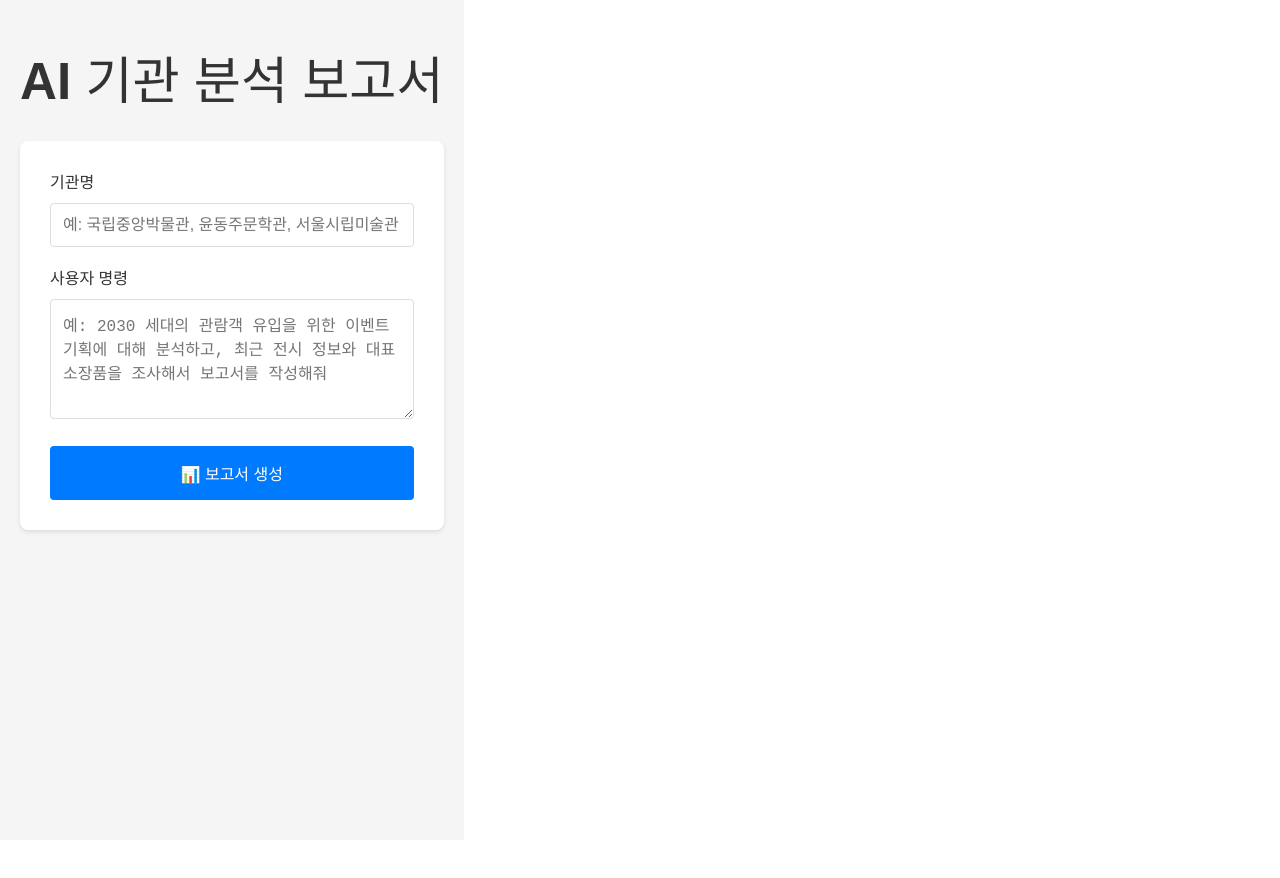
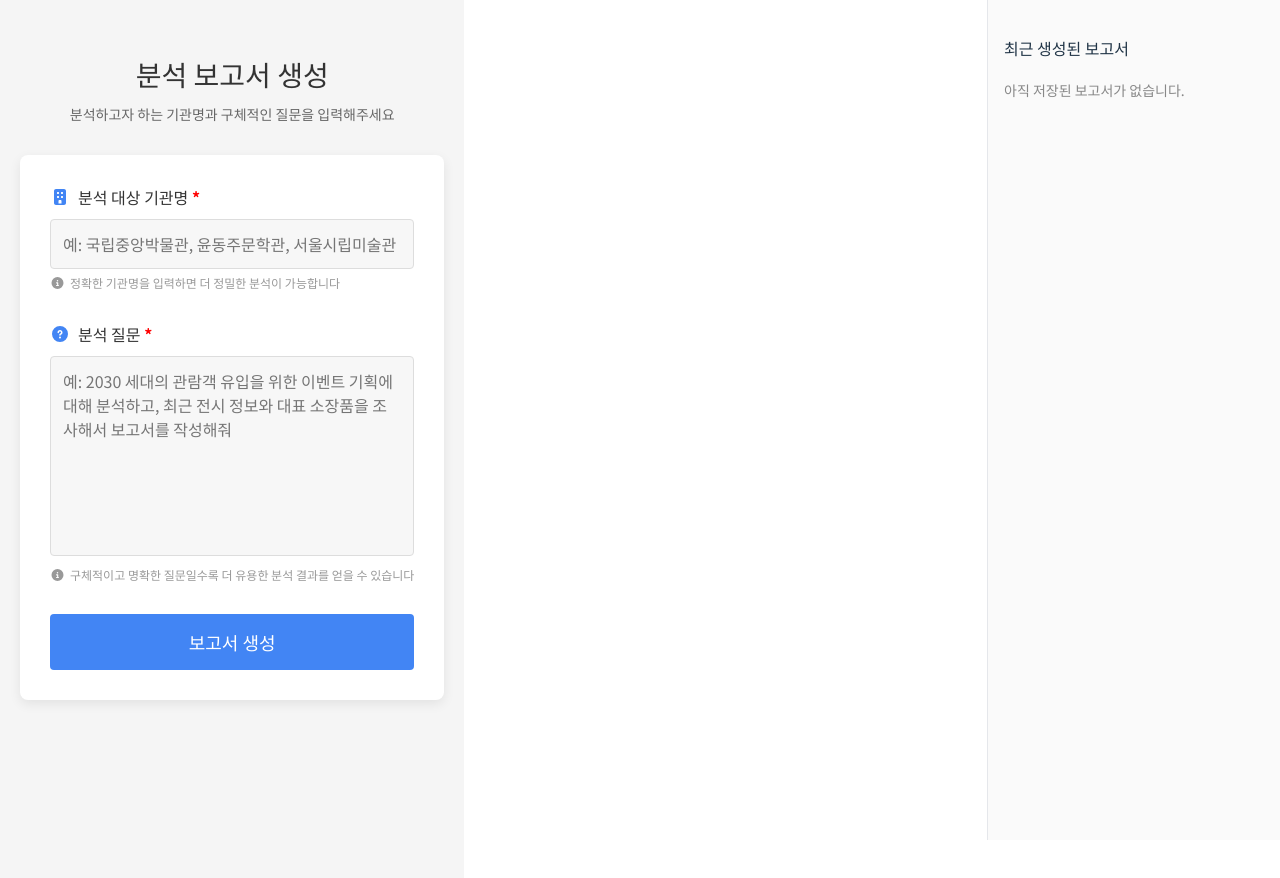
Before and after one commit to Ctrl-Plus-Zi/capstone-ai-report-generator, a React (Vite) app in the folder frontend/: page / in a window 1280 px wide. Before the commit the page ends 840 px from the top, so only its background shows below. Built offline with nearby package versions, Linux system fonts and the light colour scheme; the HTML template or start-up script is replaced by a standard one.

Commit message:
UI 변경 저장

```diff
--- a/frontend/package.json
+++ b/frontend/package.json
@@ -15,6 +15,9 @@
     "vite": "^7.1.7"
   },
   "dependencies": {
+    "@fortawesome/fontawesome-svg-core": "^7.1.0",
+    "@fortawesome/free-solid-svg-icons": "^7.1.0",
+    "@fortawesome/react-fontawesome": "^3.1.0",
     "lightweight-charts": "^5.0.8",
     "lucide-react": "^0.263.1",
     "react": "^18.2.0",
--- /dev/null
+++ b/frontend/src/App.css
@@ -0,0 +1,373 @@
+/* App.css */
+
+@import url('https://fonts.googleapis.com/css2?family=Noto+Sans+KR:wght@100..900&display=swap');
+
+/* 전체 레이아웃 스타일 */
+.app-container {
+  min-height: 100vh;
+  background-color: #f5f5f5;
+  padding: 40px 20px;
+  font-family: 'Noto Sans KR', sans-serif;
+}
+
+.content-wrapper {
+  max-width: 600px; /* 분석 보고서 생성 이미지에 맞게 너비 유지 */
+  margin: 0 auto;
+}
+
+/* --- 제목 및 안내 문구 스타일 --- */
+.main-title {
+  text-align: center;
+  margin-bottom: 5px; /* 제목과 서브타이틀 사이 간격 좁게 */
+  color: #333;
+  font-size: 28px;
+}
+
+.subtitle {
+  text-align: center;
+  margin-bottom: 30px; /* 제목 아래 안내 문구 간격 */
+  color: #666;
+  font-size: 14px;
+}
+
+/* --- 입력 폼 스타일 (중앙 카드) --- */
+.card-form {
+  background-color: white;
+  padding: 30px;
+  border-radius: 8px;
+  box-shadow: 0 4px 12px rgba(0, 0, 0, 0.08);
+  margin-bottom: 20px;
+}
+
+/* --- 폼 그룹 및 라벨 스타일 (아이콘 포함) --- */
+.form-group {
+  margin-bottom: 30px; /* 그룹 간 간격 늘림 */
+}
+
+.label-container {
+  display: flex;
+  align-items: center;
+  margin-bottom: 10px;
+}
+
+.form-label {
+  font-weight: bold;
+  color: #333;
+  font-size: 16px;
+  margin-left: 8px; /* 아이콘과 텍스트 간격 */
+}
+
+/* --- 입력 필드/텍스트 영역 공통 스타일 --- */
+.form-input {
+  width: 100%;
+  padding: 12px;
+  border: 1px solid #ddd;
+  border-radius: 4px;
+  font-size: 16px;
+  box-sizing: border-box;
+  transition: background-color 0.2s, border-color 0.2s;
+  background-color: #f7f7f7;
+  font-family: 'Noto Sans KR', sans-serif;
+}
+
+.form-input:focus {
+  border-color: #4285f4;
+  outline: none;
+}
+
+.form-textarea {
+  height: 200px; /* 높이 크게 조정 */
+  resize: none; /* 크기 조절 방지 */
+}
+
+/* --- 상세 안내 문구 (회색) --- */
+.guidance-text {
+  font-size: 12px;
+  color: #999;
+  margin-top: 5px;
+  display: flex;
+  align-items: center;
+}
+
+.guidance-text .icon {
+  margin-right: 5px;
+}
+
+/* --- 예시 텍스트 스타일 --- */
+.placeholder-examples {
+    font-size: 14px;
+    color: #888;
+    line-height: 1.5;
+    margin-top: 10px;
+    white-space: pre-wrap;
+}
+
+/* --- 버튼 스타일 (이미지에 없으므로 깔끔하게 유지) --- */
+.submit-button {
+  width: 100%;
+  padding: 15px;
+  color: white;
+  border: none;
+  border-radius: 4px;
+  font-size: 18px;
+  font-weight: bold;
+  cursor: pointer;
+  transition: background-color 0.3s;
+  display: flex;
+  align-items: center;
+  justify-content: center;
+  background-color: #4285f4;
+}
+
+.submit-button-disabled {
+  background-color: #a0c3ff;
+  cursor: not-allowed;
+}
+
+.button-icon {
+  margin-right: 8px;
+}
+
+/* --- 오류 및 결과 섹션 (오른쪽 이미지에는 없지만 기존 기능을 유지하며 스타일만 조정) --- */
+.error-message {
+  background-color: #ffebee;
+  color: #c62828;
+  padding: 15px;
+  border-radius: 4px;
+  margin-bottom: 20px;
+  border: 1px solid #ef5350;
+}
+
+.result-card {
+  background-color: white;
+  padding: 30px;
+  border-radius: 8px;
+  box-shadow: 0 4px 12px rgba(0, 0, 0, 0.08);
+}
+
+.result-title {
+  font-size: 24px;
+  margin-top: 0;
+  margin-bottom: 20px;
+  color: #333;
+  border-bottom: 2px solid #007bff;
+  padding-bottom: 10px;
+}
+
+/* 정보 요약 스타일 */
+.info-summary {
+  margin-bottom: 20px;
+  padding: 15px;
+  background-color: #f8f9fa;
+  border-radius: 4px;
+  font-size: 14px;
+  color: #666;
+}
+
+/* 참고 출처 스타일 */
+.sources-section {
+  margin-bottom: 20px;
+  padding: 15px;
+  background-color: #e3f2fd;
+  border-radius: 4px;
+}
+
+.sources-title {
+  display: block;
+  margin-bottom: 10px;
+  color: #1976d2;
+  font-weight: bold;
+}
+
+.sources-list {
+  margin: 0;
+  padding-left: 20px;
+  list-style-type: disc;
+}
+
+.sources-list li {
+  margin-bottom: 5px;
+}
+
+.source-link {
+  color: #1976d2;
+  text-decoration: none;
+}
+
+.more-sources {
+  margin-top: 10px;
+  font-size: 12px;
+  color: #666;
+}
+
+/* 분석 요약 스타일 */
+.analysis-summary {
+  margin-bottom: 20px;
+  padding: 15px;
+  background-color: #fff3e0;
+  border-radius: 4px;
+}
+
+.analysis-title {
+  display: block;
+  margin-bottom: 10px;
+  color: #f57c00;
+  font-weight: bold;
+}
+
+.analysis-content {
+  line-height: 1.6;
+  white-space: pre-wrap; /* 줄 바꿈 유지 */
+}
+
+/* 최종 보고서 스타일 */
+.final-report-section {
+  margin-bottom: 20px;
+  padding: 20px;
+  background-color: #fafafa;
+  border-radius: 4px;
+  border-left: 4px solid #007bff;
+}
+
+.final-report-title {
+  display: block;
+  margin-bottom: 15px;
+  font-size: 18px;
+  color: #333;
+  font-weight: bold;
+}
+
+.final-report-content {
+  line-height: 1.8;
+  font-size: 16px;
+  color: #333;
+  white-space: pre-wrap; /* 줄 바꿈 유지 */
+}
+
+/* 생성일시 스타일 */
+.generated-at {
+  padding: 10px;
+  background-color: #e8f5e9;
+  border-radius: 4px;
+  font-size: 12px;
+  color: #2e7d32;
+}
+
+/* 분석 요청 중일 때 */
+.loading-spinner {
+  width: 16px;
+  height: 16px;
+  border: 3px solid #ffffff;
+  border-top: 3px solid transparent;
+  border-radius: 50%;
+  animation: spin 0.7s linear infinite;
+  margin-right: 8px;
+}
+
+@keyframes spin {
+  to {
+    transform: rotate(360deg);
+  }
+}
+
+
+/* 파일 저장 */
+/* 파일 저장 사이드바 */
+.saved-list-sidebar {
+  position: fixed;      /* 화면에 고정 */
+  top: 0;               /* 상단부터 시작 */
+  right: 0;             /* 오른쪽 끝에 붙이기 */
+  height: 100vh;        /* 화면 높이 전체 */
+  width: 260px;
+  border-left: 1px solid #e5e7eb;
+  padding: 20px 16px;
+  background: #fafafa;
+  overflow-y: auto;     /* 내용 많으면 스크롤 */
+  z-index: 100;         /* 다른 요소 위에 표시 */
+}
+
+.saved-title {
+  font-size: 16px;
+  font-weight: 600;
+  margin-bottom: 14px;
+}
+
+.saved-empty {
+  color: #888;
+  font-size: 14px;
+  margin-top: 20px;
+}
+
+/* 개별 카드 */
+.saved-card {
+  background: white;
+  border-radius: 10px;
+  padding: 14px 16px;
+  box-shadow: 0 1px 4px rgba(0,0,0,0.05);
+  border: 1px solid #e5e7eb;
+  margin-bottom: 12px;
+  cursor: pointer;
+  transition: 0.15s;
+}
+
+.saved-card:hover {
+  background: #f5f7ff;
+  border-color: #c6d4ff;
+}
+
+/* 카드 상단: 기관명 + 분석 질문 + 완료 버튼 */
+.saved-card-top {
+  display: flex;
+  justify-content: space-between; /* 좌측 정보와 완료 버튼 분리 */
+  align-items: flex-start;        /* 기관명 기준으로 정렬 */
+}
+
+.saved-left {
+  display: flex;
+  flex-direction: column;         /* 기관명 + 분석 질문 세로 배치 */
+  gap: 2px;                       /* 줄 간격 */
+  flex: 1;                         /* 왼쪽 영역 넓이 확보 */
+}
+
+.saved-organization {
+  font-weight: 600;
+  font-size: 15px;
+  color: #111;
+}
+
+.saved-topic {
+  font-size: 13px;
+  color: #666;
+  word-break: break-word;
+}
+
+.saved-status {
+  background: #e6fbe6;
+  color: #2bad52;
+  padding: 2px 8px;
+  border-radius: 6px;
+  font-size: 12px;
+  font-weight: 600;
+  white-space: nowrap; /* 버튼 텍스트 줄바꿈 방지 */
+}
+
+/* 카드 하단: 날짜 및 태그 */
+.saved-card-bottom {
+  display: flex;
+  gap: 8px;
+  margin-top: 8px;
+  align-items: center;
+}
+
+.saved-date {
+  font-size: 13px;
+  color: #666;
+}
+
+.saved-tag {
+  background: #f1f3f5;
+  padding: 2px 8px;
+  border-radius: 6px;
+  font-size: 12px;
+  color: #444;
+}
--- a/frontend/src/App.tsx
+++ b/frontend/src/App.tsx
@@ -1,4 +1,13 @@
 import React, { useState } from 'react';
+import './App.css';
+import { FontAwesomeIcon } from '@fortawesome/react-fontawesome';
+// 필요한 아이콘: 건물/기관, 물음표/정보, 분석
+import {
+    faBuilding,
+    faQuestionCircle,
+    faCircleInfo,
+    faChartBar
+} from '@fortawesome/free-solid-svg-icons';
 
 const API_BASE = 'http://localhost:8000';
 
@@ -18,6 +27,10 @@ function App() {
   const [response, setResponse] = useState<AdvancedReportResponse | null>(null);
   const [loading, setLoading] = useState(false);
   const [error, setError] = useState('');
+/* 사용자가 생성한 보고서 저장 */
+  const [savedReports, setSavedReports] = useState<AdvancedReportResponse[]>(
+  JSON.parse(localStorage.getItem("savedReports") || "[]")
+);
 
   const handleSubmit = async (e: React.FormEvent) => {
     e.preventDefault();
@@ -38,6 +51,10 @@ function App() {
       if (res.ok) {
         const result = await res.json();
         setResponse(result);
+        /* 사용자가 생성한 보고서 저장 */
+        const updated = [...savedReports, result];
+        setSavedReports(updated);
+        localStorage.setItem("savedReports", JSON.stringify(updated));
       } else {
         const errorData = await res.json();
         setError(errorData.detail || '보고서 생성 실패');
@@ -49,146 +66,142 @@ function App() {
     }
   };
 
+  const submitButtonClass = `submit-button ${loading ? 'submit-button-disabled' : 'submit-button-active'}`;
+
+  // 텍스트 영역의 예시 문구
+  const userCommandPlaceholder =
+  `예: 2030 세대의 관람객 유입을 위한 이벤트 기획에 대해 분석하고, 최근 전시 정보와 대표 소장품을 조사해서 보고서를 작성해줘`;
+
   return (
-    <div style={{
-      minHeight: '100vh',
-      backgroundColor: '#f5f5f5',
-      padding: '20px',
-      fontFamily: 'Arial, sans-serif'
-    }}>
-      <div style={{ maxWidth: '800px', margin: '0 auto' }}>
+    <div className="app-container">
+      <div className="content-wrapper">
 
-        {/* 제목 */}
-        <h1 style={{
-          textAlign: 'center',
-          marginBottom: '30px',
-          color: '#333'
-        }}>
-          AI 기관 분석 보고서
+        {/* 제목 및 서브타이틀 */}
+        <h1 className="main-title">
+          분석 보고서 생성
         </h1>
+        <p className="subtitle">
+            분석하고자 하는 기관명과 구체적인 질문을 입력해주세요
+        </p>
 
         {/* 입력 폼 */}
-        <div style={{
-          backgroundColor: 'white',
-          padding: '30px',
-          borderRadius: '8px',
-          boxShadow: '0 2px 4px rgba(0,0,0,0.1)',
-          marginBottom: '20px'
-        }}>
+        <div className="card-form">
           <form onSubmit={handleSubmit}>
-            <div style={{ marginBottom: '20px' }}>
-              <label style={{
-                display: 'block',
-                marginBottom: '8px',
-                fontWeight: 'bold',
-                color: '#333'
-              }}>
-                기관명
+
+            {/* 분석 대상 기관명 필드 */}
+            <div className="form-group">
+              <div className="label-container">
+                <FontAwesomeIcon icon={faBuilding} color="#4285f4" />
+                <label className="form-label">
+                  분석 대상 기관명 <span style={{color: 'red'}}>*</span>
                 </label>
+              </div>
               <input
                 type="text"
                 value={organizationName}
                 onChange={(e) => setOrganizationName(e.target.value)}
                 placeholder="예: 국립중앙박물관, 윤동주문학관, 서울시립미술관"
-                required
-                style={{
-                  width: '100%',
-                  padding: '12px',
-                  border: '1px solid #ddd',
-                  borderRadius: '4px',
-                  fontSize: '16px',
-                  boxSizing: 'border-box'
-                }}
+                required={true}
+                className="form-input"
               />
+              <div className="guidance-text">
+                <FontAwesomeIcon icon={faCircleInfo} className="icon" />
+                정확한 기관명을 입력하면 더 정밀한 분석이 가능합니다
+              </div>
             </div>
 
-            <div style={{ marginBottom: '20px' }}>
-              <label style={{
-                display: 'block',
-                marginBottom: '8px',
-                fontWeight: 'bold',
-                color: '#333'
-              }}>
-                사용자 명령
+            {/* 분석 질문 필드 */}
+            <div className="form-group">
+              <div className="label-container">
+                <FontAwesomeIcon icon={faQuestionCircle} color="#4285f4" />
+                <label className="form-label">
+                  분석 질문 <span style={{color: 'red'}}>*</span>
                 </label>
+              </div>
               <textarea
                 value={userCommand}
                 onChange={(e) => setUserCommand(e.target.value)}
-                placeholder="예: 2030 세대의 관람객 유입을 위한 이벤트 기획에 대해 분석하고, 최근 전시 정보와 대표 소장품을 조사해서 보고서를 작성해줘"
-                required
-                style={{
-                  width: '100%',
-                  padding: '12px',
-                  border: '1px solid #ddd',
-                  borderRadius: '4px',
-                  fontSize: '16px',
-                  height: '120px',
-                  resize: 'vertical',
-                  boxSizing: 'border-box'
-                }}
+                placeholder={userCommandPlaceholder}
+                required={true}
+                className="form-input form-textarea"
               />
+              <div className="guidance-text" style={{justifyContent: 'space-between'}}>
+                <span style={{display: 'flex', alignItems: 'center'}}>
+                    <FontAwesomeIcon icon={faCircleInfo} className="icon" />
+                    구체적이고 명확한 질문일수록 더 유용한 분석 결과를 얻을 수 있습니다
+                </span>
+              </div>
             </div>
 
+            {/* 버튼 (이미지에 없지만 기능 유지를 위해 포함) */}
             <button
   type="submit"
   disabled={loading}
-              style={{
-                width: '100%',
-                padding: '15px',
-                backgroundColor: loading ? '#ccc' : '#007bff',
-                color: 'white',
-                border: 'none',
-                borderRadius: '4px',
-                fontSize: '16px',
-                fontWeight: 'bold',
-                cursor: loading ? 'not-allowed' : 'pointer'
-              }}
+  className={submitButtonClass}
+  style={{ display: 'flex', justifyContent: 'center', alignItems: 'center', marginTop: '20px' }}
 >
-              {loading ? '🔄 분석 중...' : '📊 보고서 생성'}
+  {loading ? (
+    <>
+      <div className="loading-spinner"></div>
+      분석 요청중...
+    </>
+  ) : (
+    '보고서 생성'
+  )}
 </button>
+
           </form>
         </div>
 
+{/* 저장된 보고서 목록 사이드바 */}
+<div className="saved-list-sidebar">
+  <h3 className="saved-title">최근 생성된 보고서</h3>
+
+  {savedReports.length === 0 && (
+    <div className="saved-empty">아직 저장된 보고서가 없습니다.</div>
+  )}
+
+  {savedReports.map((r) => (
+    <div
+      key={r.id}
+      className="saved-card"
+      onClick={() => setResponse(r)}
+    >
+      <div className="saved-card-top">
+        <div className="saved-left">
+          <div className="saved-organization">{r.organization_name}</div>
+          <div className="saved-topic">{r.report_topic}</div>
+        </div>
+        <span className="saved-status">완료</span>
+      </div>
+
+
+      <div className="saved-card-bottom">
+        <span className="saved-date">
+          {new Date(r.generated_at).toLocaleDateString('ko-KR')}
+        </span>
+        <span className="saved-tag">종합 분석</span>
+      </div>
+    </div>
+  ))}
+</div>
+
+
         {/* 오류 메시지 */}
         {error && (
-          <div style={{
-            backgroundColor: '#ffebee',
-            color: '#c62828',
-            padding: '15px',
-            borderRadius: '4px',
-            marginBottom: '20px',
-            border: '1px solid #ef5350'
-          }}>
+          <div className="error-message">
             {error}
           </div>
         )}
 
         {/* 결과 출력 */}
         {response && (
-          <div style={{
-            backgroundColor: 'white',
-            padding: '30px',
-            borderRadius: '8px',
-            boxShadow: '0 2px 4px rgba(0,0,0,0.1)'
-          }}>
-            <h2 style={{
-              marginTop: 0,
-              marginBottom: '20px',
-              color: '#333',
-              borderBottom: '2px solid #007bff',
-              paddingBottom: '10px'
-            }}>
+          <div className="result-card">
+            <h2 className="result-title">
               {response.organization_name} 분석 보고서
             </h2>
 
-            <div style={{
-              marginBottom: '20px',
-              padding: '15px',
-              backgroundColor: '#f8f9fa',
-              borderRadius: '4px',
-              fontSize: '14px',
-              color: '#666'
-            }}>
+            <div className="info-summary">
               <div style={{ marginBottom: '10px' }}>
                 <strong>주제:</strong> {response.report_topic}
               </div>
@@ -198,26 +211,21 @@ function App() {
             </div>
 
             {response.research_sources.length > 0 && (
-              <div style={{
-                marginBottom: '20px',
-                padding: '15px',
-                backgroundColor: '#e3f2fd',
-                borderRadius: '4px'
-              }}>
-                <strong style={{ display: 'block', marginBottom: '10px', color: '#1976d2' }}>
+              <div className="sources-section">
+                <strong className="sources-title">
                   참고 출처
                 </strong>
-                <ul style={{ margin: 0, paddingLeft: '20px' }}>
+                <ul className="sources-list">
                   {response.research_sources.slice(0, 5).map((source, idx) => (
-                    <li key={idx} style={{ marginBottom: '5px' }}>
-                      <a href={source} target="_blank" rel="noopener noreferrer" style={{ color: '#1976d2', textDecoration: 'none' }}>
+                    <li key={idx}>
+                      <a href={source} target="_blank" rel="noopener noreferrer" className="source-link">
                         {source}
                       </a>
                     </li>
                   ))}
                 </ul>
                 {response.research_sources.length > 5 && (
-                  <div style={{ marginTop: '10px', fontSize: '12px', color: '#666' }}>
+                  <div className="more-sources">
                     외 {response.research_sources.length - 5}개
                   </div>
                 )}
@@ -225,49 +233,27 @@ function App() {
             )}
 
             {response.analysis_summary && (
-              <div style={{
-                marginBottom: '20px',
-                padding: '15px',
-                backgroundColor: '#fff3e0',
-                borderRadius: '4px'
-              }}>
-                <strong style={{ display: 'block', marginBottom: '10px', color: '#f57c00' }}>
+              <div className="analysis-summary">
+                <strong className="analysis-title">
                   분석 요약
                 </strong>
-                <div style={{ lineHeight: '1.6', whiteSpace: 'pre-wrap' }}>
+                <div className="analysis-content">
                   {response.analysis_summary}
                 </div>
               </div>
             )}
 
-            <div style={{
-              marginBottom: '20px',
-              padding: '20px',
-              backgroundColor: '#fafafa',
-              borderRadius: '4px',
-              borderLeft: '4px solid #007bff'
-            }}>
-              <strong style={{ display: 'block', marginBottom: '15px', fontSize: '18px', color: '#333' }}>
+            <div className="final-report-section">
+              <strong className="final-report-title">
                 최종 보고서
               </strong>
               <div
-                style={{
-                  lineHeight: '1.8',
-                  fontSize: '16px',
-                  color: '#333',
-                  whiteSpace: 'pre-wrap'
-                }}
+                className="final-report-content"
                 dangerouslySetInnerHTML={{ __html: response.final_report.replace(/\n/g, '<br/>') }}
               />
             </div>
 
-            <div style={{
-              padding: '10px',
-              backgroundColor: '#e8f5e9',
-              borderRadius: '4px',
-              fontSize: '12px',
-              color: '#2e7d32'
-            }}>
+            <div className="generated-at">
               생성일시: {new Date(response.generated_at).toLocaleString('ko-KR')}
             </div>
           </div>
```
Also changed, not shown: 2 other files (tests, documents, lock files or other folders). Lines whose indentation alone changed are shown as unchanged.
